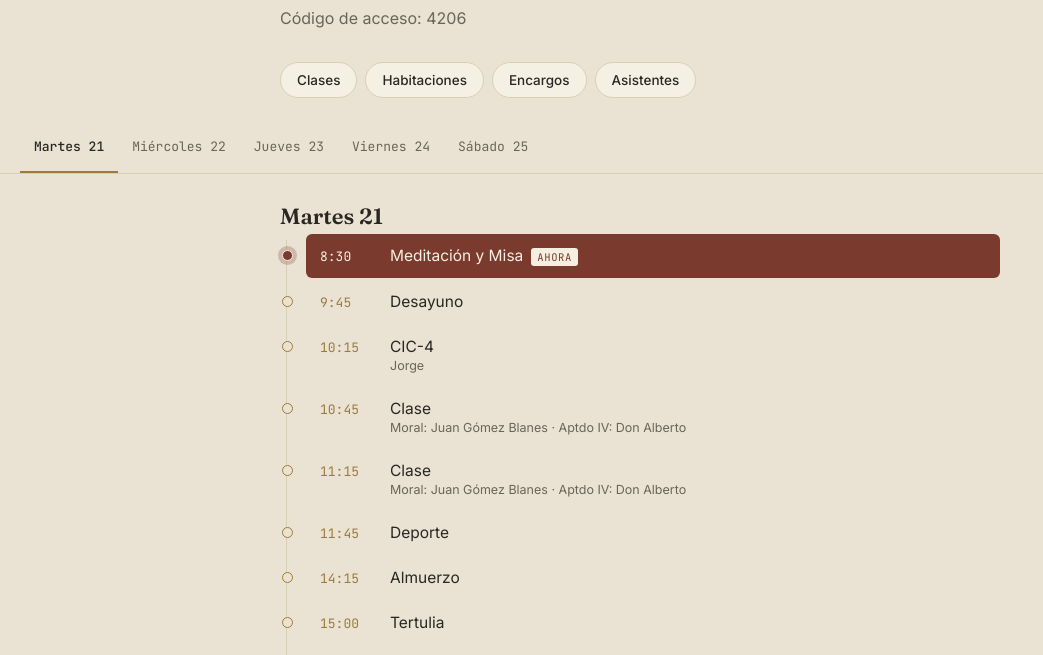
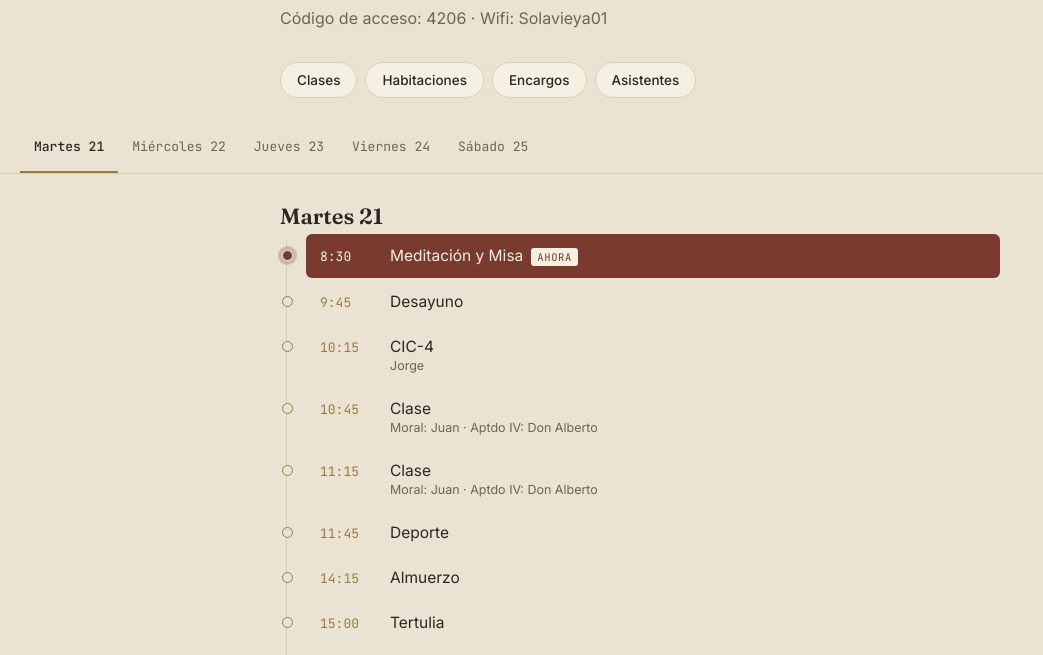
Before and after one commit to jorgegallud-boop/cv_s, a plain HTML site: page index.html in a window 1280 px wide. Shown: the part 137-792 px from the top of the page, without its empty margins (0-1043 px from the left). Drawn offline with Linux system fonts and the light colour scheme.

Commit message:
Update index.html

```diff
--- a/index.html
+++ b/index.html
@@ -335,7 +335,7 @@
 <header class="hero">
   <p class="eyebrow">20–26 de julio</p>
   <h1>Convivencia en Solavieya</h1>
-  <p class="subtitle">Código de acceso: 4206</p>
+  <p class="subtitle">Código de acceso: 4206 · Wifi: Solavieya01</p>
 </header>
 
 <nav class="sections" id="sectionNav">
@@ -361,8 +361,8 @@
       <div class="row" data-t="8.30"><span class="time">8:30</span><span class="activity">Meditación y Misa</span></div>
       <div class="row" data-t="9.45"><span class="time">9:45</span><span class="activity">Desayuno</span></div>
       <div class="row" data-t="10.15"><span class="time">10:15</span><span class="activity">CIC-4<small>Jorge</small></span></div>
-      <div class="row" data-t="10.45"><span class="time">10:45</span><span class="activity">Clase<small>Moral: Juan Gómez Blanes · Aptdo IV: Don Alberto</small></span></div>
-      <div class="row" data-t="11.15"><span class="time">11:15</span><span class="activity">Clase<small>Moral: Juan Gómez Blanes · Aptdo IV: Don Alberto</small></span></div>
+      <div class="row" data-t="10.45"><span class="time">10:45</span><span class="activity">Clase<small>Moral: Juan · Aptdo IV: Don Alberto</small></span></div>
+      <div class="row" data-t="11.15"><span class="time">11:15</span><span class="activity">Clase<small>Moral: Juan · Aptdo IV: Don Alberto</small></span></div>
       <div class="row" data-t="11.45"><span class="time">11:45</span><span class="activity">Deporte</span></div>
       <div class="row" data-t="14.15"><span class="time">14:15</span><span class="activity">Almuerzo</span></div>
       <div class="row" data-t="15.00"><span class="time">15:00</span><span class="activity">Tertulia</span></div>
@@ -390,8 +390,8 @@
       <div class="row" data-t="8.30"><span class="time">8:30</span><span class="activity">Meditación y Misa</span></div>
       <div class="row" data-t="9.45"><span class="time">9:45</span><span class="activity">Desayuno</span></div>
       <div class="row" data-t="10.15"><span class="time">10:15</span><span class="activity">CIC-4<small>Jorge</small></span></div>
-      <div class="row" data-t="10.45"><span class="time">10:45</span><span class="activity">Clase<small>Moral: Juan Gómez Blanes · Aptdo IV: Don Alberto</small></span></div>
-      <div class="row" data-t="11.15"><span class="time">11:15</span><span class="activity">Clase<small>Moral: Juan Gómez Blanes · Aptdo IV: Don Alberto</small></span></div>
+      <div class="row" data-t="10.45"><span class="time">10:45</span><span class="activity">Clase<small>Moral: Juan · Aptdo IV: Don Alberto</small></span></div>
+      <div class="row" data-t="11.15"><span class="time">11:15</span><span class="activity">Clase<small>Moral: Juan · Aptdo IV: Don Alberto</small></span></div>
       <div class="row" data-t="11.45"><span class="time">11:45</span><span class="activity">Deporte</span></div>
       <div class="row" data-t="14.15"><span class="time">14:15</span><span class="activity">Almuerzo</span></div>
       <div class="row" data-t="15.00"><span class="time">15:00</span><span class="activity">Tertulia</span></div>
@@ -410,8 +410,8 @@
       <div class="row" data-t="8.30"><span class="time">8:30</span><span class="activity">Meditación y Misa</span></div>
       <div class="row" data-t="9.45"><span class="time">9:45</span><span class="activity">Desayuno</span></div>
       <div class="row" data-t="10.15"><span class="time">10:15</span><span class="activity">Círculo<small>Ernesto</small></span></div>
-      <div class="row" data-t="10.45"><span class="time">10:45</span><span class="activity">Clase<small>Moral: Juan Gómez Blanes · Aptdo IV: Don Alberto</small></span></div>
-      <div class="row" data-t="11.15"><span class="time">11:15</span><span class="activity">Clase<small>Moral: Juan Gómez Blanes · Aptdo IV: Don Alberto</small></span></div>
+      <div class="row" data-t="10.45"><span class="time">10:45</span><span class="activity">Clase<small>Moral: Juan · Aptdo IV: Don Alberto</small></span></div>
+      <div class="row" data-t="11.15"><span class="time">11:15</span><span class="activity">Clase<small>Moral: Juan · Aptdo IV: Don Alberto</small></span></div>
       <div class="row" data-t="11.45"><span class="time">11:45</span><span class="activity">Deporte</span></div>
       <div class="row" data-t="14.15"><span class="time">14:15</span><span class="activity">Almuerzo</span></div>
       <div class="row" data-t="15.00"><span class="time">15:00</span><span class="activity">Tertulia<small>Con Ernesto</small></span></div>
@@ -430,8 +430,8 @@
       <div class="row" data-t="8.30"><span class="time">8:30</span><span class="activity">Meditación y Misa</span></div>
       <div class="row" data-t="9.45"><span class="time">9:45</span><span class="activity">Desayuno</span></div>
       <div class="row" data-t="10.15"><span class="time">10:15</span><span class="activity">Catecismo<small>Catecismo Obra — Alberto</small></span></div>
-      <div class="row" data-t="10.45"><span class="time">10:45</span><span class="activity">Clase<small>Moral: Juan Gómez Blanes · Aptdo IV: Don Alberto</small></span></div>
-      <div class="row" data-t="11.15"><span class="time">11:15</span><span class="activity">Clase<small>Moral: Juan Gómez Blanes · Aptdo IV: Don Alberto</small></span></div>
+      <div class="row" data-t="10.45"><span class="time">10:45</span><span class="activity">Clase<small>Moral: Juan · Aptdo IV: Don Alberto</small></span></div>
+      <div class="row" data-t="11.15"><span class="time">11:15</span><span class="activity">Clase<small>Moral: Juan · Aptdo IV: Don Alberto</small></span></div>
       <div class="row" data-t="11.45"><span class="time">11:45</span><span class="activity">Deporte</span></div>
       <div class="row" data-t="14.15"><span class="time">14:15</span><span class="activity">Almuerzo</span></div>
       <div class="row" data-t="15.00"><span class="time">15:00</span><span class="activity">Tertulia</span></div>
@@ -453,7 +453,7 @@
   <div class="modal-body">
     <div class="two-col">
       <div>
-        <p class="col-title">Moral <span class="who">— Juan Gómez Blanes</span></p>
+        <p class="col-title">Moral <span class="who">— Juan</span></p>
         <ul class="plain-list">
           <li>Alberto Torres</li>
           <li>Alejandro Vidal</li>
```
